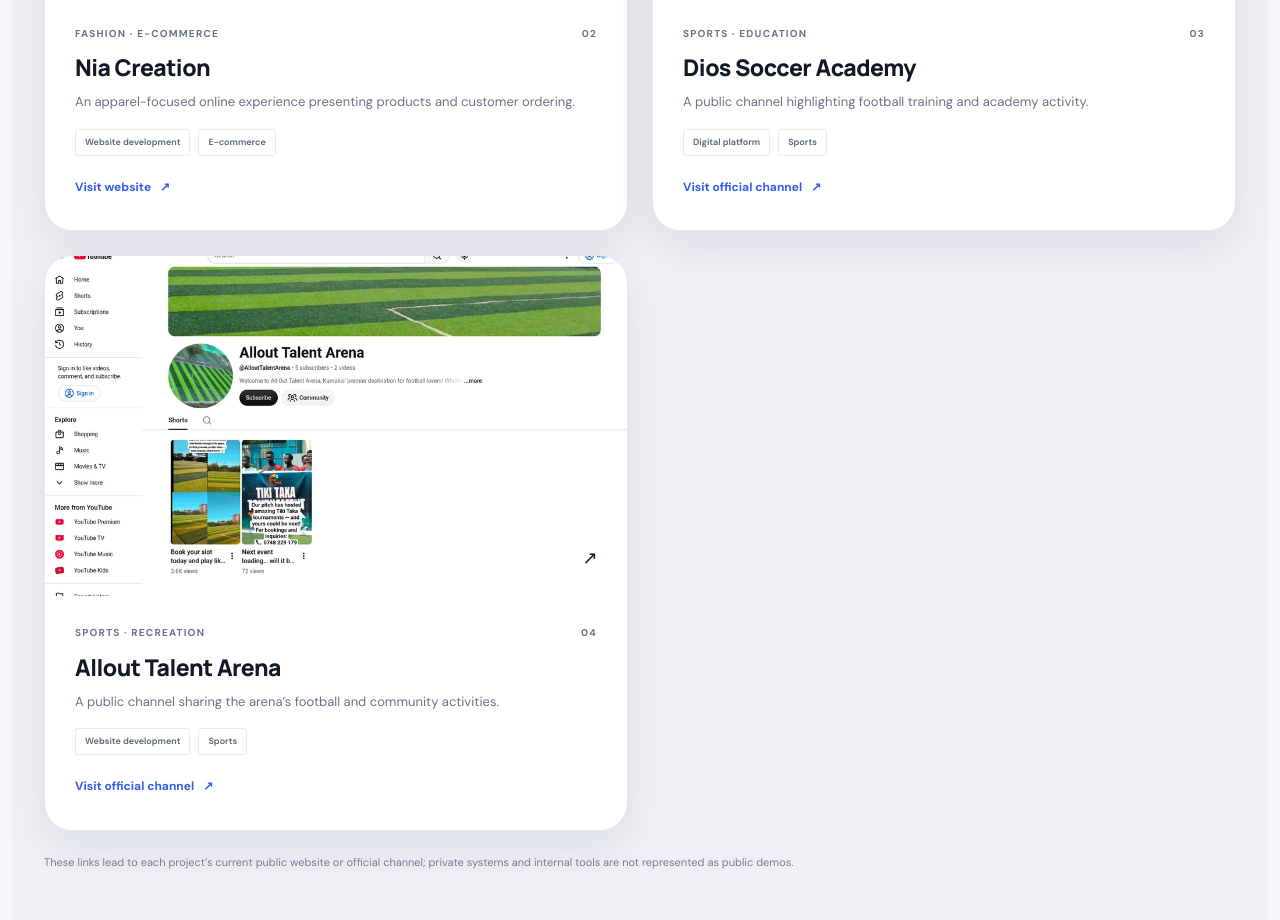
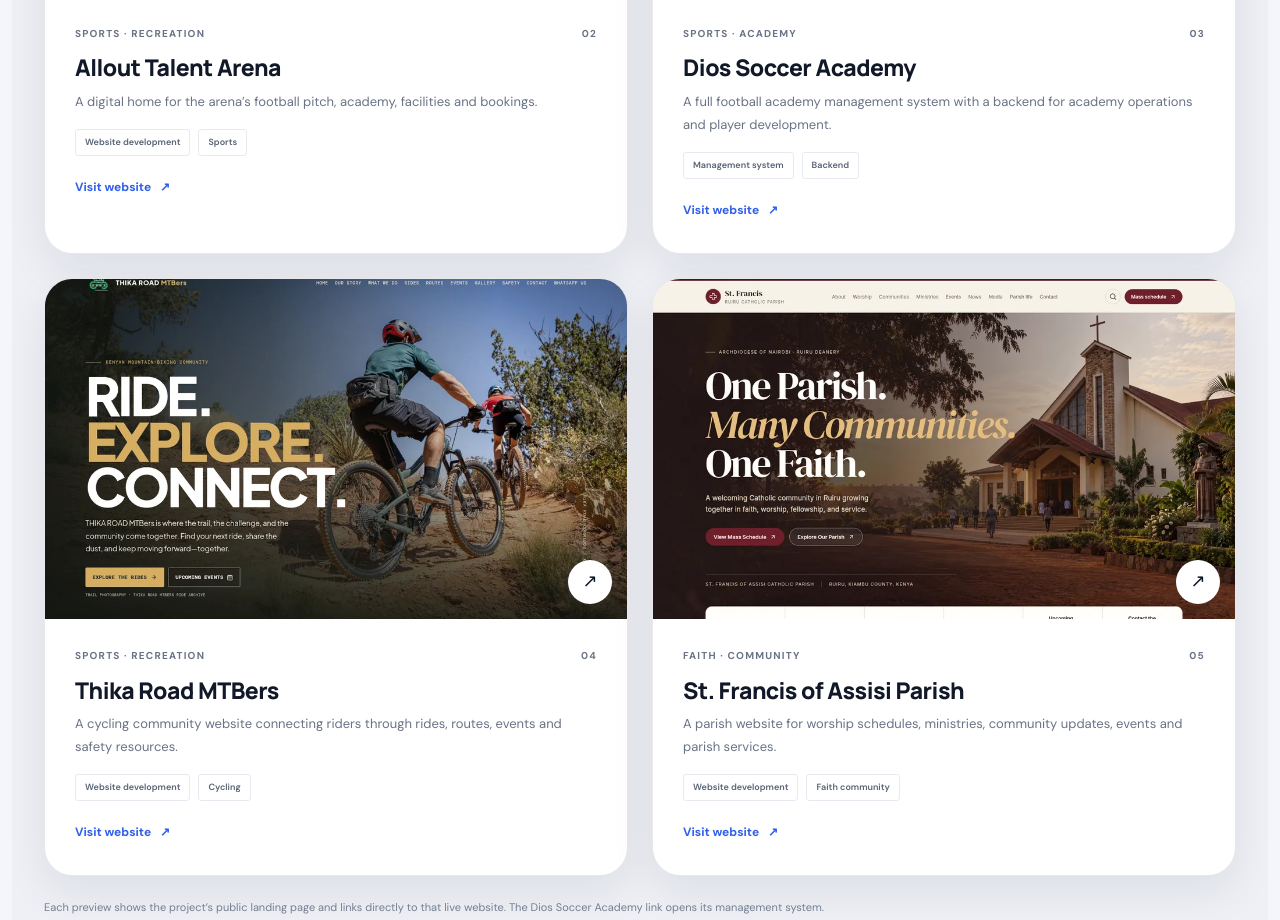
Before and after one commit to EMMANUELNZYOKI/Kajaxmanuh-web-advert.com, a plain HTML site: page portfolio/index.html in a window 1280 px wide. Shown: the part 1734-2654 px from the top of the page. Drawn offline with Linux system fonts and the light colour scheme.

Commit message:
Update portfolio with live client websites (#5)
Co-authored-by: EMMANUELNZYOKI <1.38191559e+08+EMMANUELNZYOKI@users.noreply.github.com>

```diff
--- a/portfolio/index.html
+++ b/portfolio/index.html
@@ -5,7 +5,7 @@
     <meta name="viewport" content="width=device-width, initial-scale=1" />
     <meta
       name="description"
-      content="Explore selected KajaxCodeLab work for businesses in hospitality, fashion, sports and recreation."
+      content="Explore KajaxCodeLab website and digital system projects across hospitality, sports, cycling and faith communities."
     />
     <meta name="theme-color" content="#f7f8fa" />
     <meta property="og:type" content="website" />
@@ -107,9 +107,8 @@
               <span class="text-accent">real-world context.</span>
             </h1>
             <p class="page-lede">
-              A selection of projects and public client destinations connected
-              to KajaxCodeLab. Each story starts with a business, audience and
-              specific reason to be online.
+              A selection of live websites and digital systems connected to
+              KajaxCodeLab, each shaped around a distinct community and purpose.
             </p>
             <a class="button button-primary" href="/contact/"
               >Discuss a project <span aria-hidden="true">→</span></a
@@ -119,8 +118,8 @@
             <span class="offer-note-label">Our focus</span
             ><strong>Useful experiences for real businesses.</strong>
             <p>
-              Project links open current public websites or official channels.
-              Some client systems are private.
+              Previews show each project’s landing page; select one to visit the
+              live website.
             </p>
           </aside>
         </div>
@@ -138,8 +137,8 @@
               </h2>
             </div>
             <p>
-              Browse selected work across hospitality, fashion, sports and
-              recreation.
+              Browse selected work across hospitality, sports, cycling and faith
+              communities.
             </p>
           </div>
           <div class="portfolio-tools">
@@ -168,10 +167,10 @@
               </button>
               <button
                 type="button"
-                data-project-filter="ecommerce"
+                data-project-filter="community"
                 aria-pressed="false"
               >
-                Commerce
+                Faith &amp; community
               </button>
               <button
                 type="button"
@@ -192,15 +191,15 @@
             <article class="portfolio-card" data-category="website hospitality">
               <a
                 class="portfolio-image"
-                href="https://greenspotgardens.com/"
+                href="https://greenspotgardens.vercel.app/"
                 target="_blank"
                 rel="noopener noreferrer"
-                aria-label="Visit Green Spot Gardens website"
+                aria-label="Visit Green Spot Gardens website landing page"
                 ><img
-                  src="/assets/images/green-spot-gardens-photo.webp"
-                  alt="Outdoor garden dining area at Green Spot Gardens"
-                  width="960"
-                  height="640"
+                  src="/assets/images/green-spot-gardens-site-preview.webp"
+                  alt="Landing page preview of the Green Spot Gardens website"
+                  width="1000"
+                  height="625"
                   loading="lazy"
                 /><span class="portfolio-image-arrow" aria-hidden="true"
                   >↗</span
@@ -220,23 +219,23 @@
                 </div>
                 <a
                   class="text-link"
-                  href="https://greenspotgardens.com/"
+                  href="https://greenspotgardens.vercel.app/"
                   target="_blank"
                   rel="noopener noreferrer"
                   >Visit website <span aria-hidden="true">↗</span></a
                 >
               </div>
             </article>
-            <article class="portfolio-card" data-category="website ecommerce">
+            <article class="portfolio-card" data-category="website sports">
               <a
                 class="portfolio-image"
-                href="https://niacreation.com/"
+                href="https://allouttalentarena.vercel.app/"
                 target="_blank"
                 rel="noopener noreferrer"
-                aria-label="Visit Nia Creation website"
+                aria-label="Visit Allout Talent Arena website landing page"
                 ><img
-                  src="/assets/images/nia-creation-preview.webp"
-                  alt="Screenshot of the Nia Creation apparel website homepage"
+                  src="/assets/images/allout-talent-arena-site-preview.webp"
+                  alt="Landing page preview of the Allout Talent Arena website"
                   width="1000"
                   height="625"
                   loading="lazy"
@@ -246,35 +245,35 @@
               >
               <div class="portfolio-card-copy">
                 <div class="portfolio-meta">
-                  <span>Fashion · E-commerce</span><span>02</span>
+                  <span>Sports · Recreation</span><span>02</span>
                 </div>
-                <h3>Nia Creation</h3>
+                <h3>Allout Talent Arena</h3>
                 <p>
-                  An apparel-focused online experience presenting products and
-                  customer ordering.
+                  A digital home for the arena’s football pitch, academy,
+                  facilities and bookings.
                 </p>
                 <div class="work-tags">
-                  <span>Website development</span><span>E-commerce</span>
+                  <span>Website development</span><span>Sports</span>
                 </div>
                 <a
                   class="text-link"
-                  href="https://niacreation.com/"
+                  href="https://allouttalentarena.vercel.app/"
                   target="_blank"
                   rel="noopener noreferrer"
                   >Visit website <span aria-hidden="true">↗</span></a
                 >
               </div>
             </article>
-            <article class="portfolio-card" data-category="sports">
+            <article class="portfolio-card" data-category="sports website">
               <a
                 class="portfolio-image"
-                href="https://www.youtube.com/@Diossocceracademy"
+                href="https://diossocceracademy.vercel.app/"
                 target="_blank"
                 rel="noopener noreferrer"
-                aria-label="Visit Dios Soccer Academy official YouTube channel"
+                aria-label="Visit Dios Soccer Academy management system"
                 ><img
-                  src="/assets/images/dios-soccer-preview.webp"
-                  alt="Screenshot of the official Dios Soccer Academy public channel"
+                  src="/assets/images/dios-soccer-management-preview.webp"
+                  alt="Landing page preview of the Dios Soccer Academy management system"
                   width="1000"
                   height="625"
                   loading="lazy"
@@ -284,35 +283,35 @@
               >
               <div class="portfolio-card-copy">
                 <div class="portfolio-meta">
-                  <span>Sports · Education</span><span>03</span>
+                  <span>Sports · Academy</span><span>03</span>
                 </div>
                 <h3>Dios Soccer Academy</h3>
                 <p>
-                  A public channel highlighting football training and academy
-                  activity.
+                  A full football academy management system with a backend for
+                  academy operations and player development.
                 </p>
                 <div class="work-tags">
-                  <span>Digital platform</span><span>Sports</span>
+                  <span>Management system</span><span>Backend</span>
                 </div>
                 <a
                   class="text-link"
-                  href="https://www.youtube.com/@Diossocceracademy"
+                  href="https://diossocceracademy.vercel.app/"
                   target="_blank"
                   rel="noopener noreferrer"
-                  >Visit official channel <span aria-hidden="true">↗</span></a
+                  >Visit website <span aria-hidden="true">↗</span></a
                 >
               </div>
             </article>
-            <article class="portfolio-card" data-category="sports">
+            <article class="portfolio-card" data-category="sports website">
               <a
                 class="portfolio-image"
-                href="https://www.youtube.com/channel/UCTPpKwlPkRlZGX9Lgn2oUkA/videos"
+                href="https://trmtbers.vercel.app/"
                 target="_blank"
                 rel="noopener noreferrer"
-                aria-label="Visit Allout Talent Arena official channel"
+                aria-label="Visit Thika Road MTBers website landing page"
                 ><img
-                  src="/assets/images/allout-arena-preview.webp"
-                  alt="Screenshot of the Allout Talent Arena official public channel"
+                  src="/assets/images/thika-road-mtbers-site-preview.webp"
+                  alt="Landing page preview of the Thika Road MTBers cycling community website"
                   width="1000"
                   height="625"
                   loading="lazy"
@@ -324,28 +323,66 @@
                 <div class="portfolio-meta">
                   <span>Sports · Recreation</span><span>04</span>
                 </div>
-                <h3>Allout Talent Arena</h3>
+                <h3>Thika Road MTBers</h3>
                 <p>
-                  A public channel sharing the arena’s football and community
-                  activities.
+                  A cycling community website connecting riders through rides,
+                  routes, events and safety resources.
                 </p>
                 <div class="work-tags">
-                  <span>Website development</span><span>Sports</span>
+                  <span>Website development</span><span>Cycling</span>
                 </div>
                 <a
                   class="text-link"
-                  href="https://www.youtube.com/channel/UCTPpKwlPkRlZGX9Lgn2oUkA/videos"
+                  href="https://trmtbers.vercel.app/"
                   target="_blank"
                   rel="noopener noreferrer"
-                  >Visit official channel <span aria-hidden="true">↗</span></a
+                  >Visit website <span aria-hidden="true">↗</span></a
+                >
+              </div>
+            </article>
+            <article class="portfolio-card" data-category="community website">
+              <a
+                class="portfolio-image"
+                href="https://ruiru-parish-platform.vercel.app/"
+                target="_blank"
+                rel="noopener noreferrer"
+                aria-label="Visit St. Francis of Assisi Parish website landing page"
+                ><img
+                  src="/assets/images/st-francis-parish-site-preview.webp"
+                  alt="Landing page preview of the St. Francis of Assisi Catholic Parish website"
+                  width="1000"
+                  height="625"
+                  loading="lazy"
+                /><span class="portfolio-image-arrow" aria-hidden="true"
+                  >↗</span
+                ></a
+              >
+              <div class="portfolio-card-copy">
+                <div class="portfolio-meta">
+                  <span>Faith · Community</span><span>05</span>
+                </div>
+                <h3>St. Francis of Assisi Parish</h3>
+                <p>
+                  A parish website for worship schedules, ministries, community
+                  updates, events and parish services.
+                </p>
+                <div class="work-tags">
+                  <span>Website development</span><span>Faith community</span>
+                </div>
+                <a
+                  class="text-link"
+                  href="https://ruiru-parish-platform.vercel.app/"
+                  target="_blank"
+                  rel="noopener noreferrer"
+                  >Visit website <span aria-hidden="true">↗</span></a
                 >
               </div>
             </article>
           </div>
           <p class="work-note">
-            These links lead to each project’s current public website or
-            official channel; private systems and internal tools are not
-            represented as public demos.
+            Each preview shows the project’s public landing page and links
+            directly to that live website. The Dios Soccer Academy link opens
+            its management system.
           </p>
         </div>
       </section>
```
Also changed, not shown: index.html (+27 -27 lines), assets/images/allout-arena-preview.webp (deleted), assets/images/allout-talent-arena-site-preview.webp (added), assets/images/dios-soccer-management-preview.webp (added), assets/images/dios-soccer-preview.webp (deleted), assets/images/green-spot-gardens-photo.webp (deleted), assets/images/green-spot-gardens-site-preview.webp (added), assets/images/st-francis-parish-site-preview.webp (added), assets/images/thika-road-mtbers-site-preview.webp (added).
